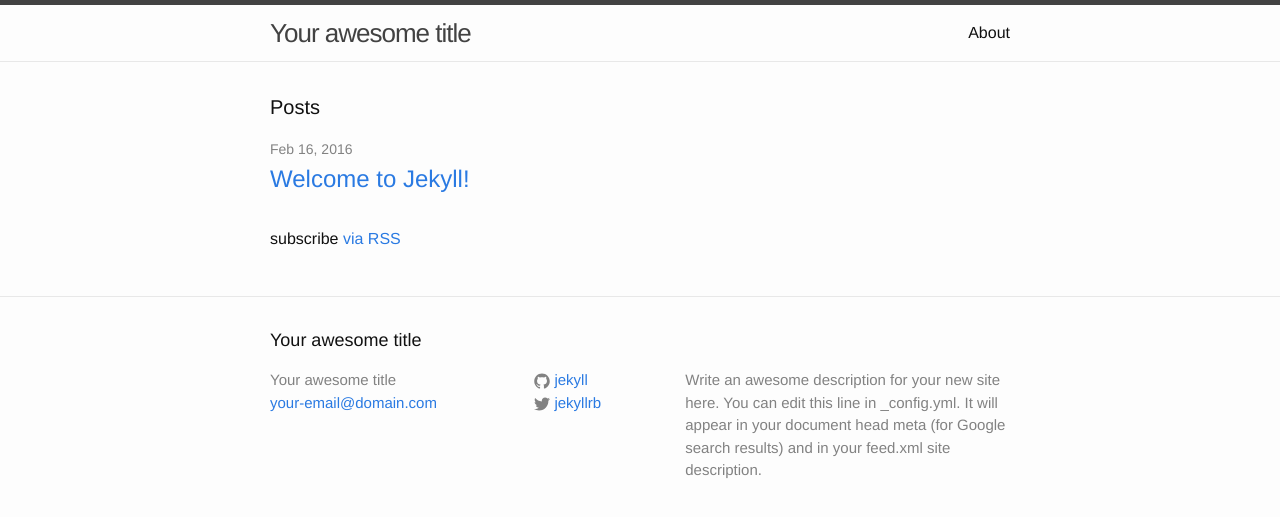
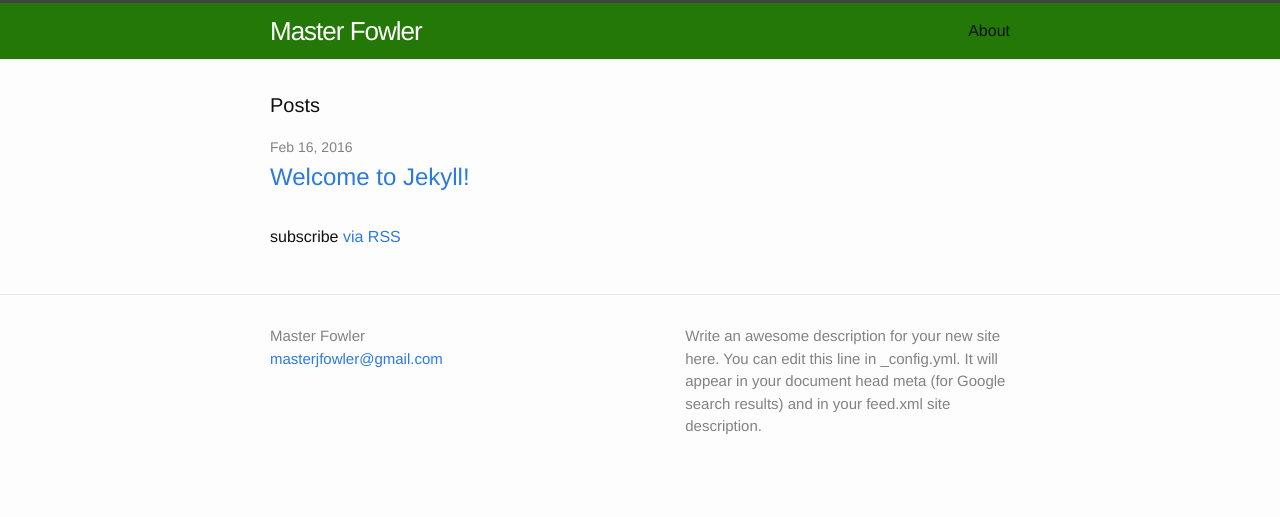
Before and after one commit to masterfowler/masterfowler.github.io, a Jekyll site: the page built from index.html, in a window 1280 px wide. Shown: the top 517 px of the page. Built offline with Jekyll 4.4.1, drawn with Linux system fonts in a browser that asks for light colours.

Commit message:
Some basic format tweaks

```diff
--- /dev/null
+++ b/Gemfile
@@ -0,0 +1,2 @@
+source 'https://rubygems.org'
+gem 'github-pages'
--- a/_config.yml
+++ b/_config.yml
@@ -6,16 +6,16 @@
 # 'jekyll serve'. If you change this file, please restart the server process.
 
 # Site settings
-title: Your awesome title
-email: your-email@domain.com
+title: Master Fowler
+email: masterjfowler@gmail.com
 description: > # this means to ignore newlines until "baseurl:"
   Write an awesome description for your new site here. You can edit this
   line in _config.yml. It will appear in your document head meta (for
   Google search results) and in your feed.xml site description.
 baseurl: "" # the subpath of your site, e.g. /blog
-url: "http://yourdomain.com" # the base hostname & protocol for your site
-twitter_username: jekyllrb
-github_username:  jekyll
+url: "masterfowler.github.io" # the base hostname & protocol for your site
+#twitter_username: jekyllrb
+#github_username:  jekyll
 
 # Build settings
 markdown: kramdown
--- a/_includes/footer.html
+++ b/_includes/footer.html
@@ -1,8 +1,6 @@
 <footer class="site-footer">
 
   <div class="wrapper">
-
-    <h2 class="footer-heading">{{ site.title }}</h2>
 
     <div class="footer-col-wrapper">
       <div class="footer-col footer-col-1">
--- a/_sass/_layout.scss
+++ b/_sass/_layout.scss
@@ -2,12 +2,13 @@
  * Site header
  */
 .site-header {
-    border-top: 5px solid $grey-color-dark;
+    border-top: 3px solid $grey-color-dark;
     border-bottom: 1px solid $grey-color-light;
     min-height: 56px;
 
     // Positioning context for the mobile navigation icon
     position: relative;
+    background-color: #247808;
 }
 
 .site-title {
@@ -20,7 +21,7 @@
 
     &,
     &:visited {
-        color: $grey-color-dark;
+        color: #fff;
     }
 }
 
```
Also changed, not shown: Gemfile.lock (added), 7 other files.
